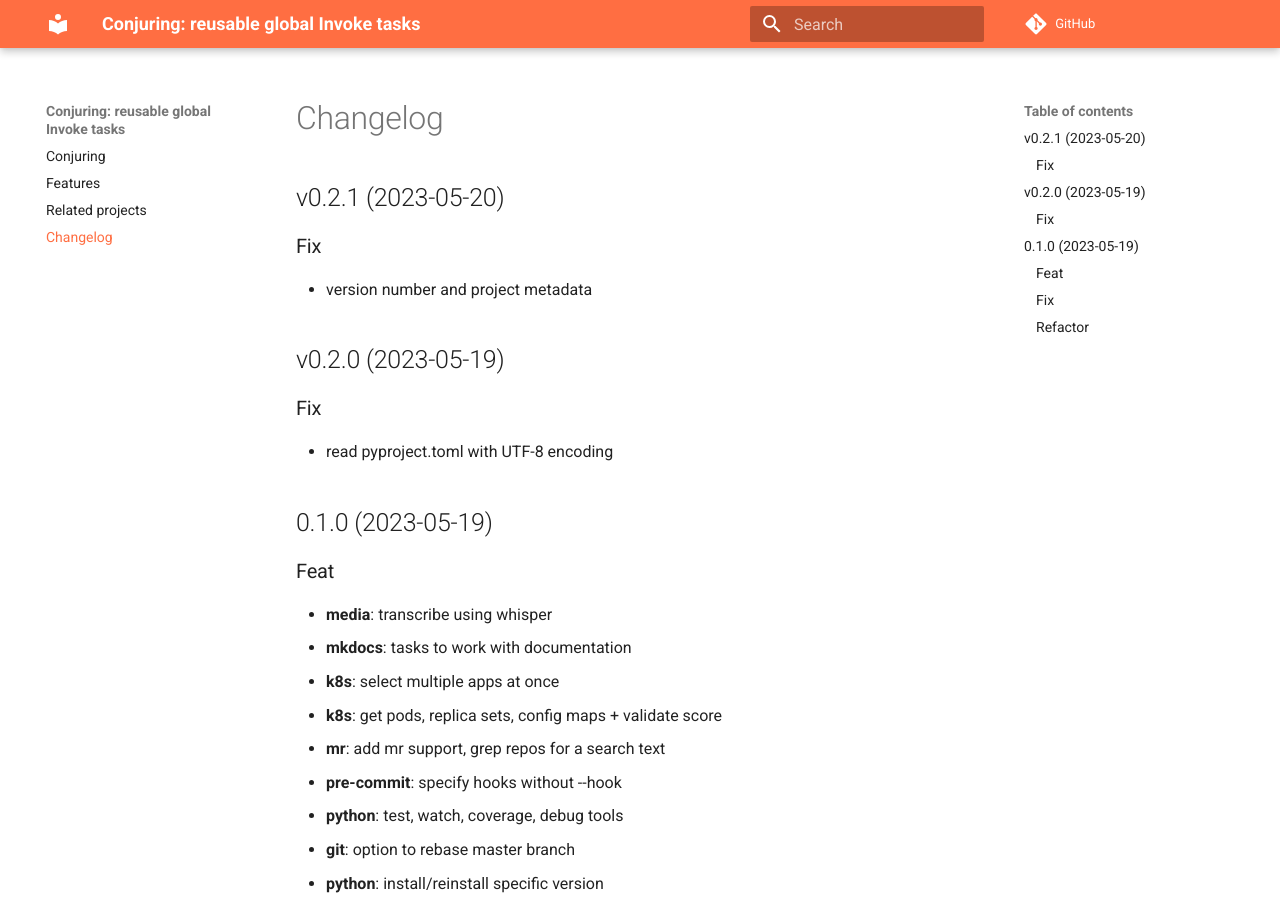
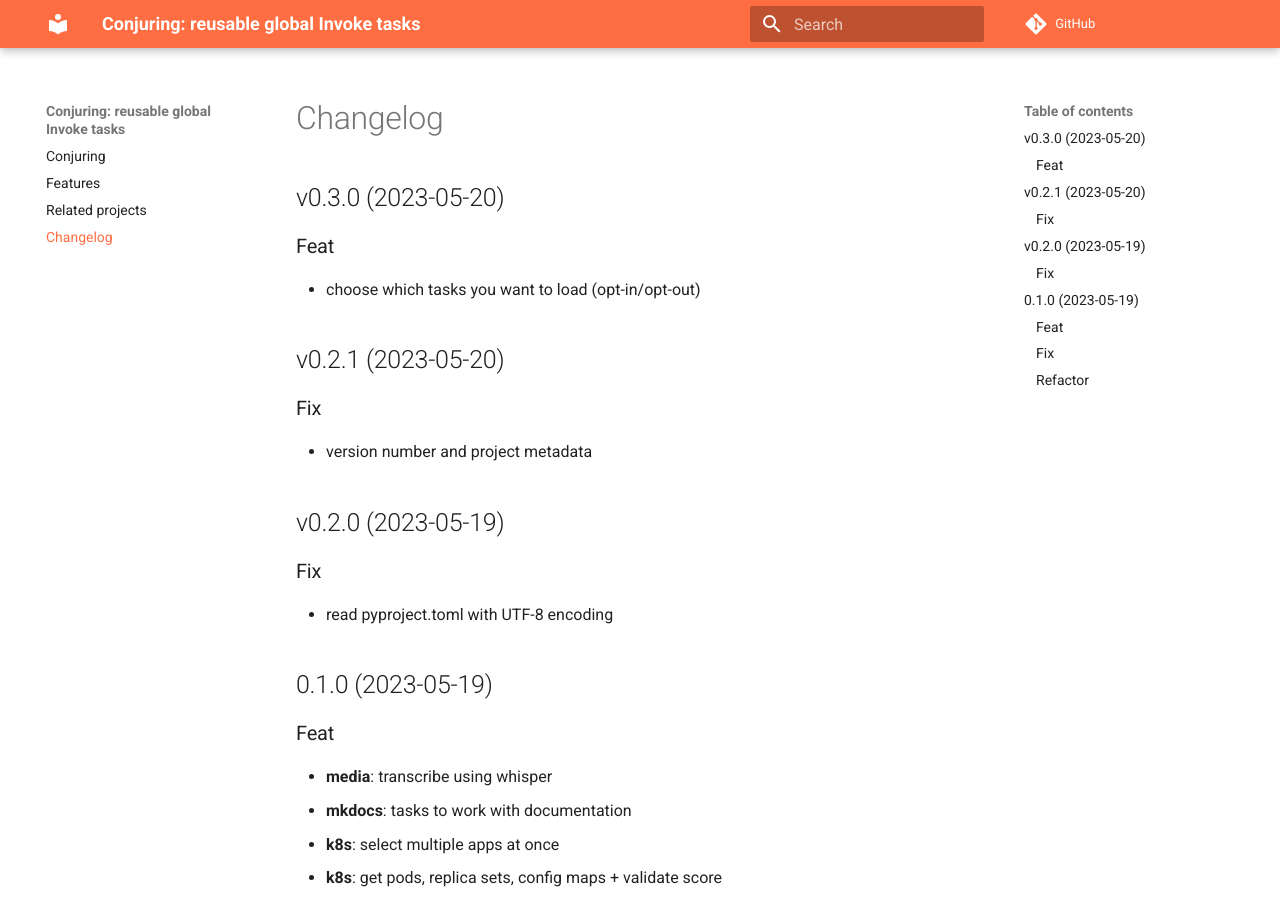
Before and after one commit to andreoliwa/conjuring, an MkDocs documentation site: the page built from docs/CHANGELOG.md, in a window 1280 px wide and 900 px high. Built offline with MkDocs 1.6.1 and Material for MkDocs 9.7.7, drawn with Linux system fonts in a browser that asks for light colours; comment, search, counter and statistics services are not loaded.

Commit message:
bump: version 0.2.1 → 0.3.0

```diff
--- a/docs/CHANGELOG.md
+++ b/docs/CHANGELOG.md
@@ -1,4 +1,10 @@
 # Changelog
+
+## v0.3.0 (2023-05-20)
+
+### Feat
+
+- choose which tasks you want to load (opt-in/opt-out)
 
 ## v0.2.1 (2023-05-20)
 
--- a/pyproject.toml
+++ b/pyproject.toml
@@ -1,6 +1,6 @@
 [tool.poetry]
 name = "conjuring"
-version = "0.2.1"
+version = "0.3.0"
 description = "🐍🤖 Reusable global Invoke tasks that can be merged with local project tasks"
 authors = ["W. Augusto Andreoli <andreoliwa@gmail.com>"]
 license = "MIT"
@@ -28,7 +28,7 @@ pytest = "*"
 
 [tool.commitizen]
 name = "cz_conventional_commits"
-version = "0.2.1"
+version = "0.3.0"
 
 # https://commitizen-tools.github.io/commitizen/bump/#configuration
 version_files = [
```
